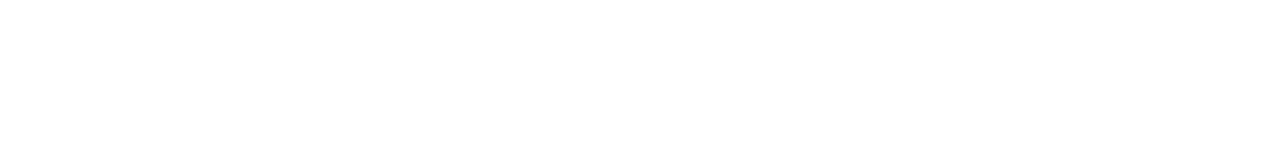
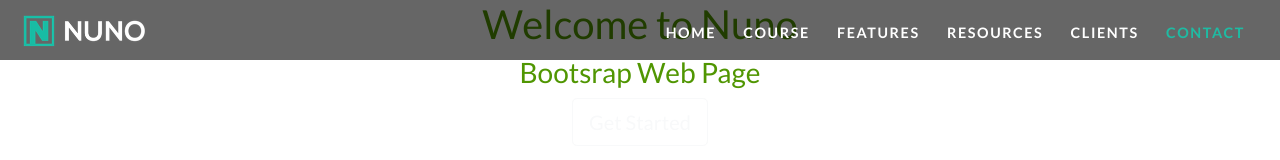
Before and after one commit to Nemanjavit/Project-4, a plain HTML site: page index.html in a window 1280 px wide. Drawn offline with nearby package versions, Linux system fonts and the light colour scheme.

Commit message:
added navbar

```diff
--- a/index.html
+++ b/index.html
@@ -12,7 +12,68 @@
     <title>Document</title>
 </head>
 
-<body>
+<body data-spy="scroll" data-target="#navbarResponsive">
+    <div id="home">
+        <!-- navigation -->
+        <nav class="navbar navbar-expand-md navbar-dark bg-dark fixed-top">
+            <a href="#" class="navbar-brand"><img src="./img/nuno.png" alt=""></a>
+            <button class="navbar-toggler" type="button" data-toggle="collapse" data-target="#navbarResponsive">
+                <span class="navbar-toggler-icon"></span>
+            </button>
+            <div class="collapse navbar-collapse" id="navbarResponsive">
+                <ul class="navbar-nav ml-auto">
+                    <li class="nav-item">
+                        <a href="#home" class="nav-link">Home</a>
+                    </li>
+                    <li class="nav-item">
+                        <a href="#course" class="nav-link">Course</a>
+                    </li>
+                    <li class="nav-item">
+                        <a href="#features" class="nav-link">Features</a>
+                    </li>
+                    <li class="nav-item">
+                        <a href="#resources" class="nav-link">Resources</a>
+                    </li>
+                    <li class="nav-item">
+                        <a href="#clients" class="nav-link">Clients</a>
+                    </li>
+                    <li class="nav-item">
+                        <a href="#contact" class="nav-link">Contact</a>
+                    </li>
+
+                </ul>
+            </div>
+        </nav>
+        <!-- landing page -->
+        <div class="landing">
+            <div class="home-wrap">
+                <div class="home-inner">
+
+                </div>
+            </div>
+        </div>
+        <div class="caption text-center">
+            <h1>Welcome to Nuno</h1>
+            <h3>Bootsrap Web Page</h3>
+            <a href="#course" class="btn btn-outline-light btn-lg">Get Started</a>
+        </div>
+
+    </div>
+    <div id="course" class="offset">
+
+    </div>
+    <div id="features" class="offset">
+
+    </div>
+    <div id="resources" class="offset">
+
+    </div>
+    <div id="clients" class="offset">
+
+    </div>
+    <div id="contact" class="offset">
+
+    </div>
 
     <script src="https://code.jquery.com/jquery-3.4.1.slim.min.js"
         integrity="sha384-J6qa4849blE2+poT4WnyKhv5vZF5SrPo0iEjwBvKU7imGFAV0wwj1yYfoRSJoZ+n"
--- a/style.css
+++ b/style.css
@@ -0,0 +1,29 @@
+@import url('https://fonts.googleapis.com/css?family=Lato:400,700&display=swap');
+
+body {
+    overflow-x: hidden;
+    font-family: 'Lato', sans-serif;
+    color: #509602;
+}
+/* navcss */
+.navbar {
+    text-transform: uppercase;
+    font-weight: 700;
+    font-size: 0.9rem;
+    letter-spacing: .1rem;
+    background: rgba(0, 0, 0, 0.6)!important;
+}
+.navbar-brand img {
+    height: 2rem;
+}
+.navbar-nav li {
+    padding-right: 0.7rem;
+}
+.navbar-dark .navbar-nav .nav-link {
+    color: #fff;
+    padding-top: 0.8rem;
+}
+.navbar-dark .navbar-nav .nav-link.active,
+.navbar-dark .navbar-nav .nav-link:hover {
+    color: #1ebba3;
+}
```
